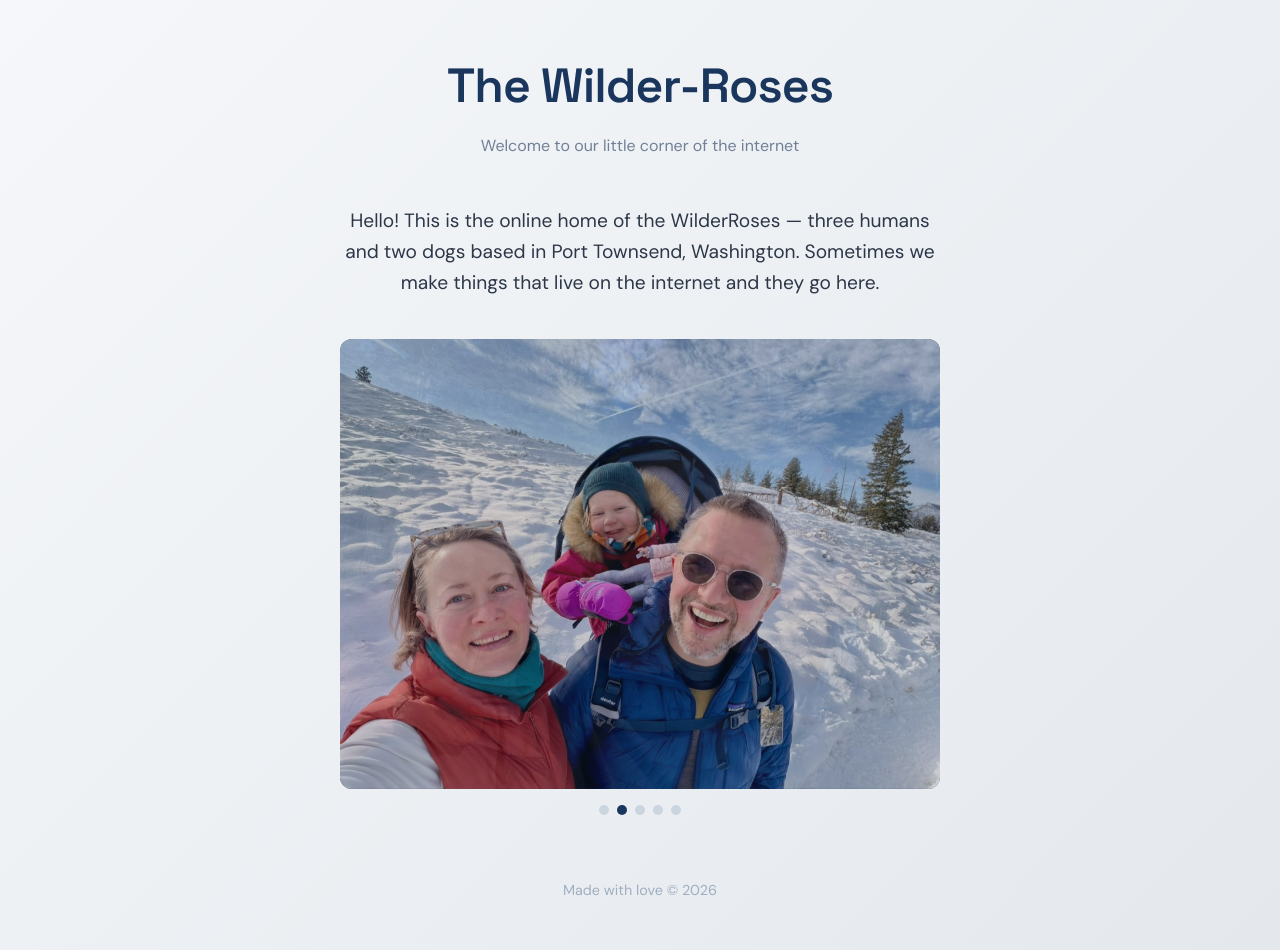
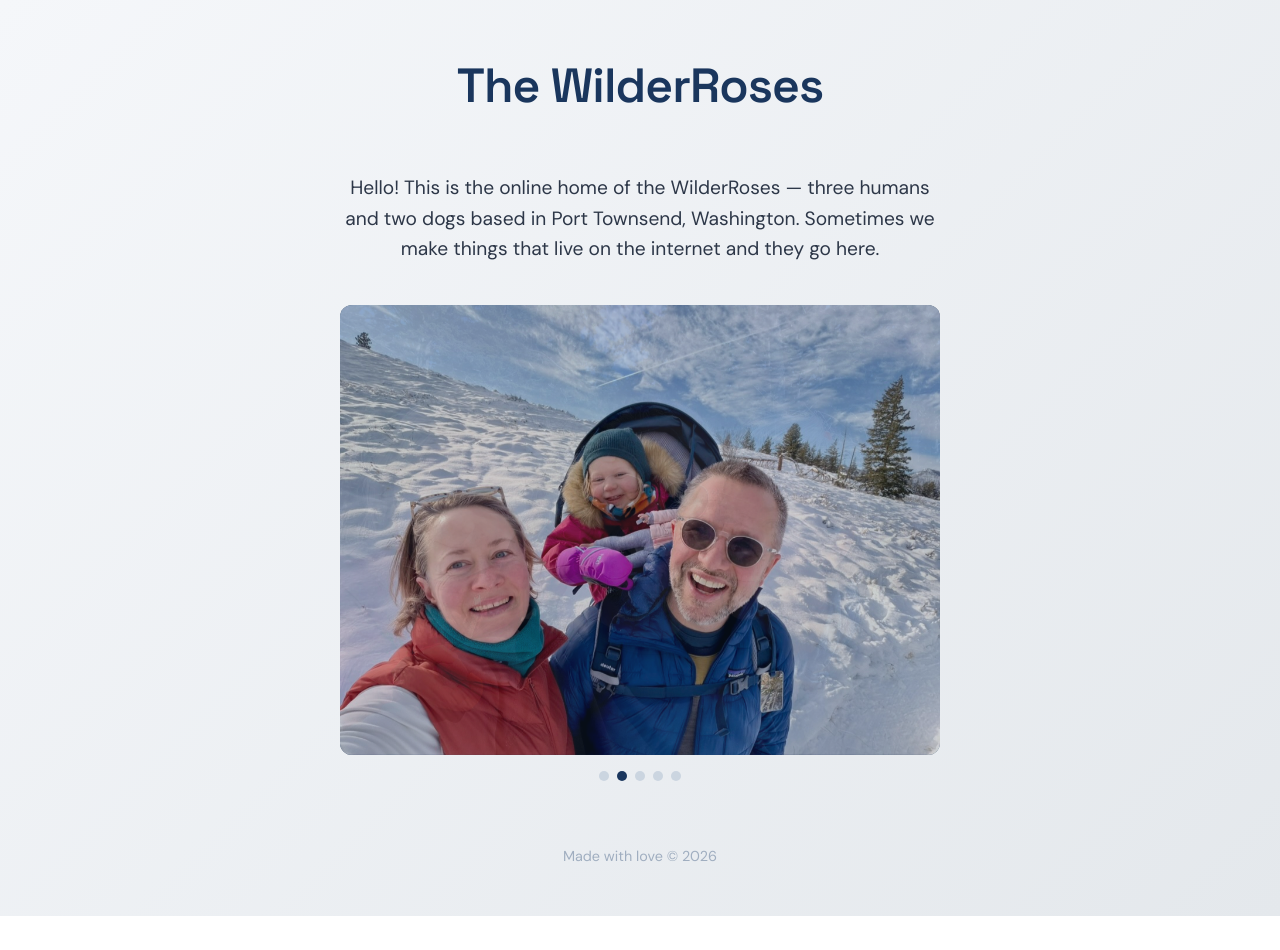
Before and after one commit to henryrose/wilder-roses.com, a React (Vite) app: page / in a window 1280 px wide. After the commit the page ends 916 px from the top, so only its background shows below. Built offline with nearby package versions, Linux system fonts and the light colour scheme.

Commit message:
Update branding to WilderRoses and remove tagline
Co-Authored-By: Claude Opus 4.5 <noreply@anthropic.com>

```diff
--- a/index.html
+++ b/index.html
@@ -3,7 +3,7 @@
   <head>
     <meta charset="UTF-8" />
     <meta name="viewport" content="width=device-width, initial-scale=1.0" />
-    <title>The Wilder-Roses</title>
+    <title>The WilderRoses</title>
     <link rel="preconnect" href="https://fonts.googleapis.com">
     <link rel="preconnect" href="https://fonts.gstatic.com" crossorigin>
     <link href="https://fonts.googleapis.com/css2?family=DM+Sans:wght@400;500&family=Space+Grotesk:wght@500;600&display=swap" rel="stylesheet">
--- a/src/App.jsx
+++ b/src/App.jsx
@@ -4,8 +4,7 @@ function App() {
   return (
     <div className="container">
       <header>
-        <h1>The Wilder-Roses</h1>
-        <p className="tagline">Welcome to our little corner of the internet</p>
+        <h1>The WilderRoses</h1>
       </header>
 
       <main>
```
